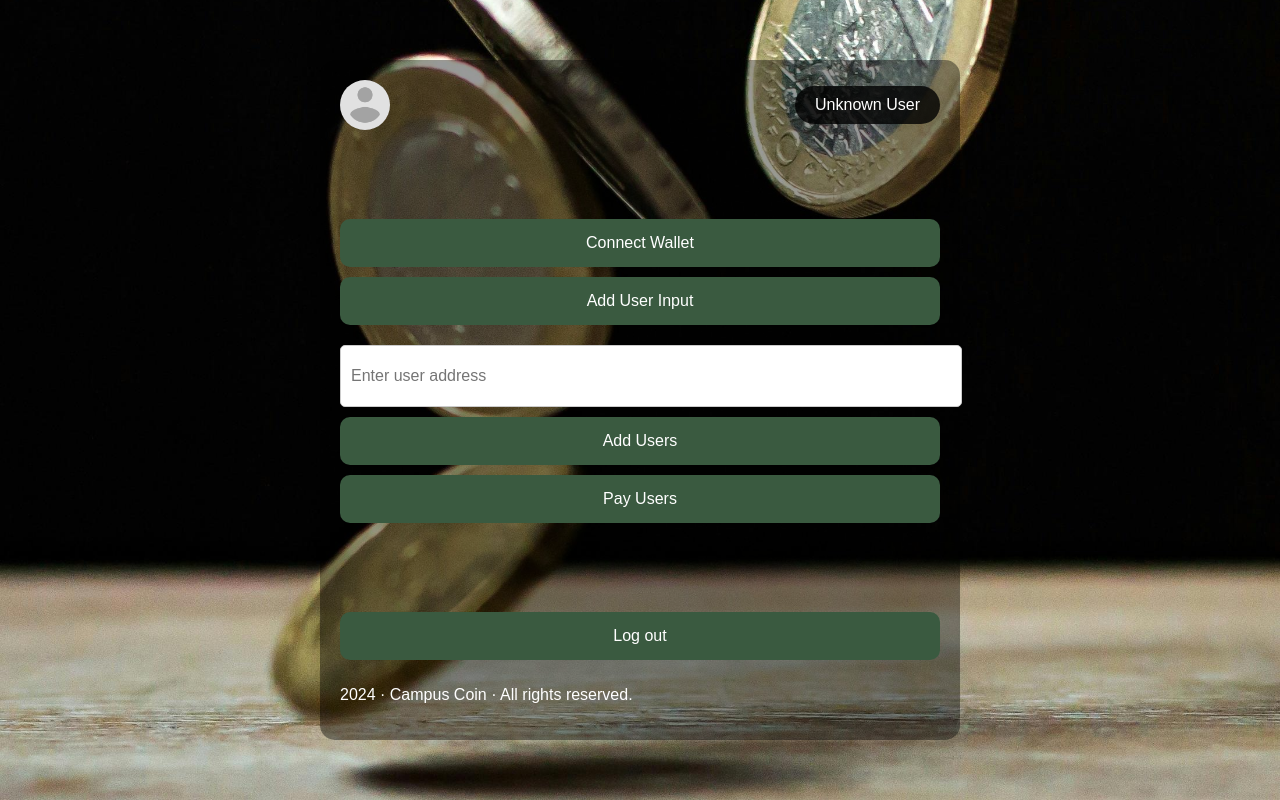
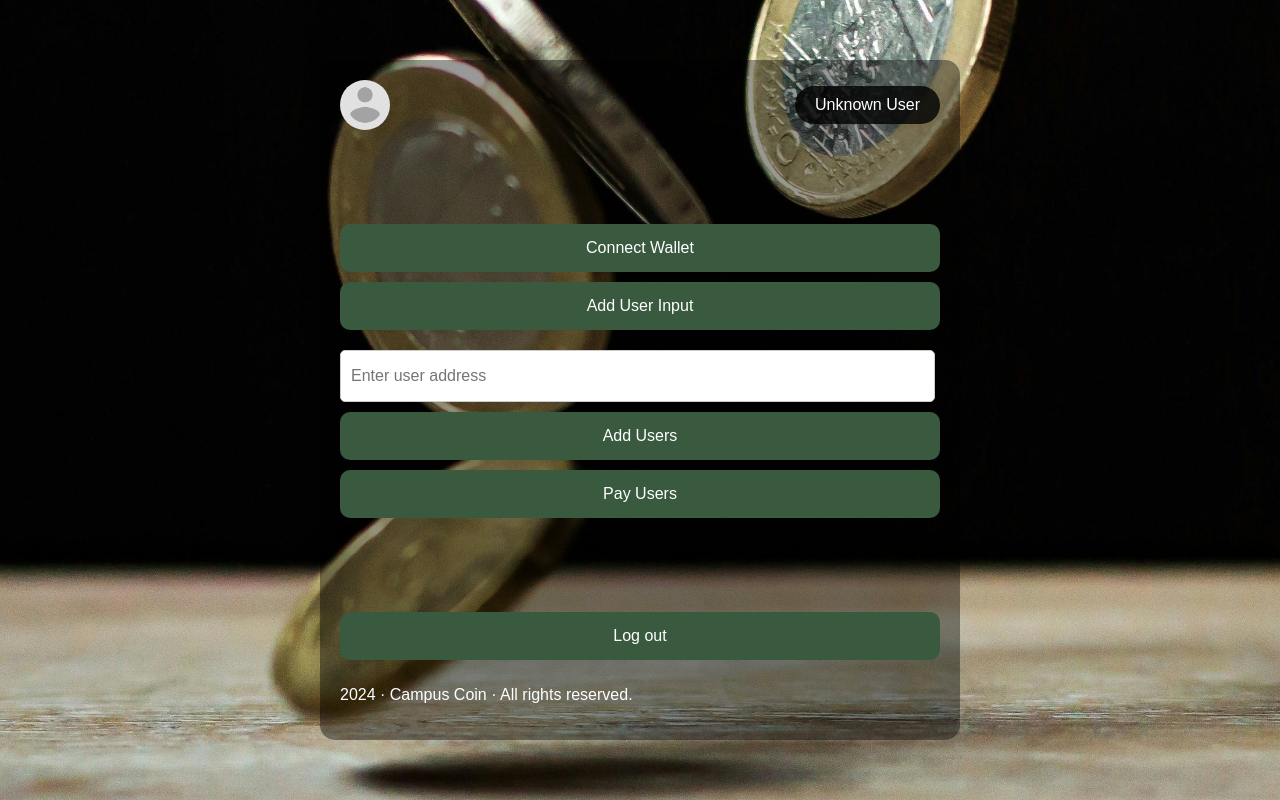
Before and after one commit to vincenthleko/campus_coin, a website: page public/admin.html in a window 1280 px wide. Both pictures are taken after a click on the button "Add User Input". Drawn offline with nearby package versions, Linux system fonts and the light colour scheme.

Commit message:
Improved styling

```diff
--- a/public/admin.html
+++ b/public/admin.html
@@ -12,6 +12,7 @@
     <script src="common.js" defer></script>
     <script src="admin.js" defer></script>
     <link rel="stylesheet" href="style.css" />
+    <link rel="icon" href="./favicon (1).ico" type="image/x-icon">
   </head>
   <body>
     <div x-data="campusCoin" class="dashboard-container" x-cloak>
--- a/public/style.css
+++ b/public/style.css
@@ -238,8 +238,8 @@ body {
   }
 
   .dynamic-input {
-    width: 100%; /* Set to full width; adjust as needed */
-    height: 40px; /* Adjust the height */
+    width: 95.5%; /* Set to full width; adjust as needed */
+    height: 30px; /* Adjust the height */
     padding: 10px; /* Add padding for better text spacing */
     margin: 10px 0; /* Add margin for spacing between inputs */
     border: 1px solid #ccc; /* Add border styling */
```
Also changed, not shown: public/borrower.html (+1 -0 lines), public/index.html (+2 -2 lines), public/lender.html (+2 -0 lines).
